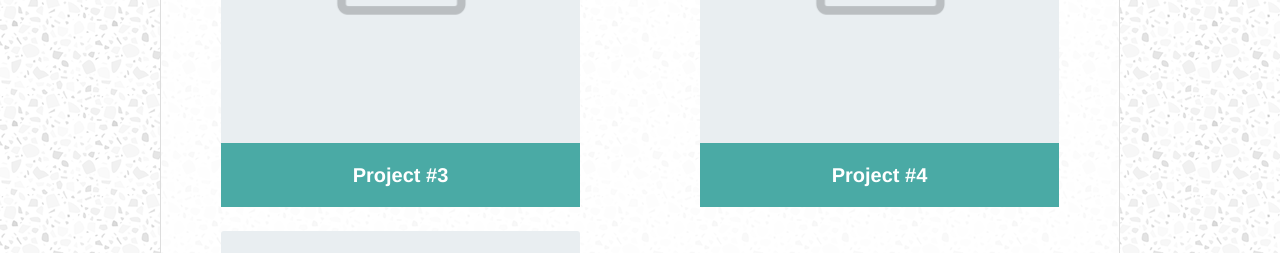
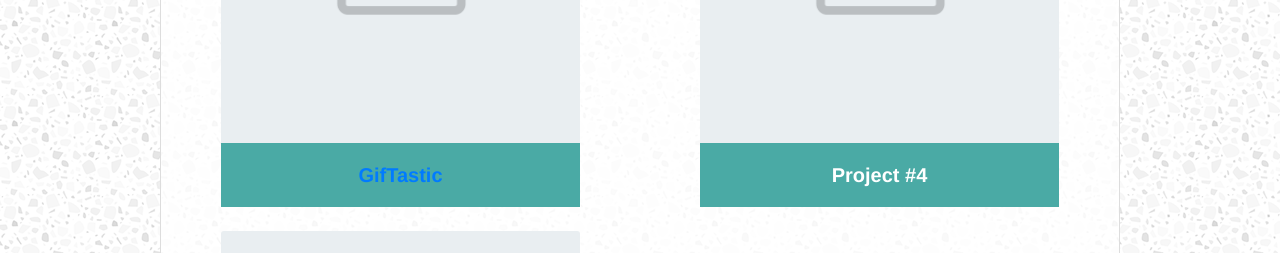
Before and after one commit to herrenchek/Bootstrap-Portfolio, a plain HTML site: page portfolio.html in a window 1280 px wide. Shown: the part 871-1124 px from the top of the page. Drawn offline with nearby package versions, Linux system fonts and the light colour scheme.

Commit message:
Updated portfolio

```diff
--- a/portfolio.html
+++ b/portfolio.html
@@ -69,7 +69,7 @@
                     <div class="card mx-auto mb-4" style="width: 80%;">
                         <img src="assets/images/blank.png" class="card-img-top" alt="Placeholder." />
                         <div class="card-body">
-                            <h5 class="card-title font-weight-bold text-center">Project &#35;3</h5>
+                            <h5 class="card-title font-weight-bold text-center"><a href="https://herrenchek.github.io/GifTastic/" target="_blank">GifTastic</a></h5>
                         </div>
                     </div>
                 </div>
```
